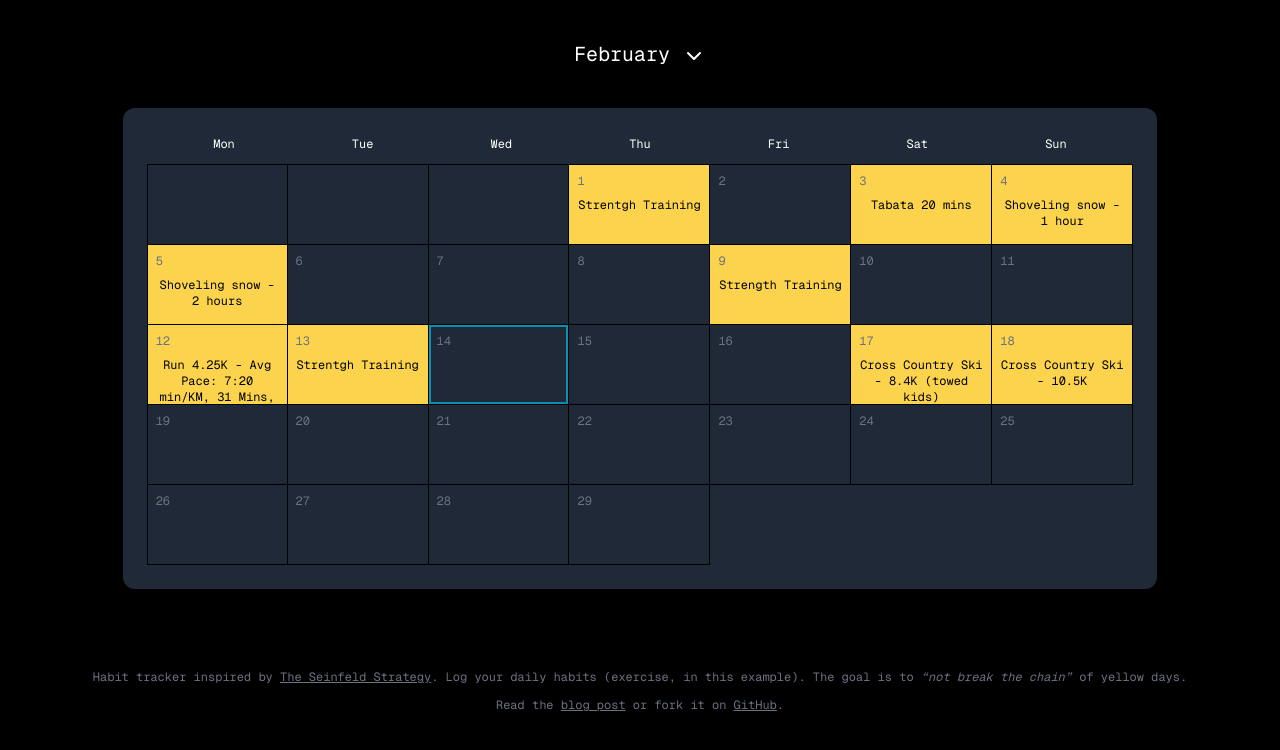
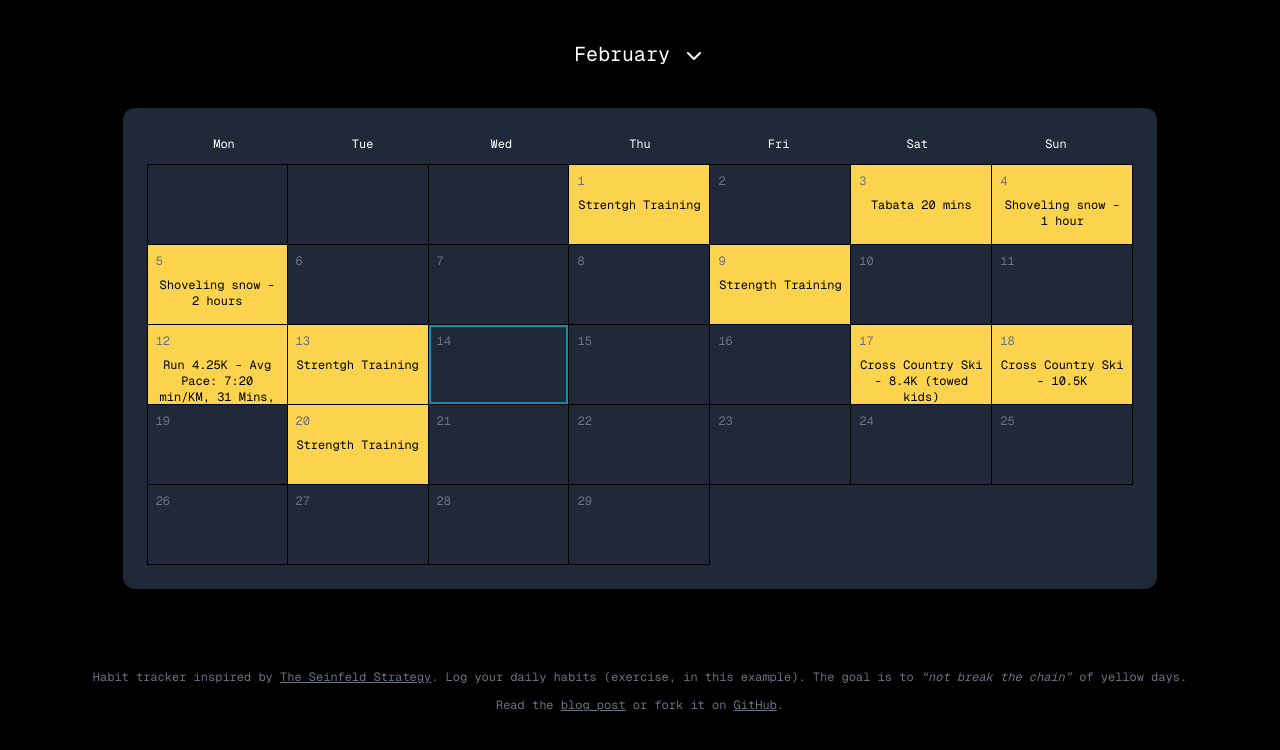
Before and after one commit to scottgallant/seinfeld-calendar, a Next.js app: page / in a window 1280 px wide. Shown: the top 750 px of the page. Built offline with nearby package versions, Linux system fonts and the light colour scheme.

Commit message:
Update specialDates.js

```diff
--- a/src/data/specialDates.js
+++ b/src/data/specialDates.js
@@ -32,6 +32,7 @@ const specialDates = [
   { "date": "2024-02-13", "description": "Strentgh Training" },
   { "date": "2024-02-17", "description": "Cross Country Ski - 8.4K (towed kids)" },
   { "date": "2024-02-18", "description": "Cross Country Ski - 10.5K" },
+  { "date": "2024-02-20", "description": "Strength Training" },
 ];
 
 export default specialDates;
```
